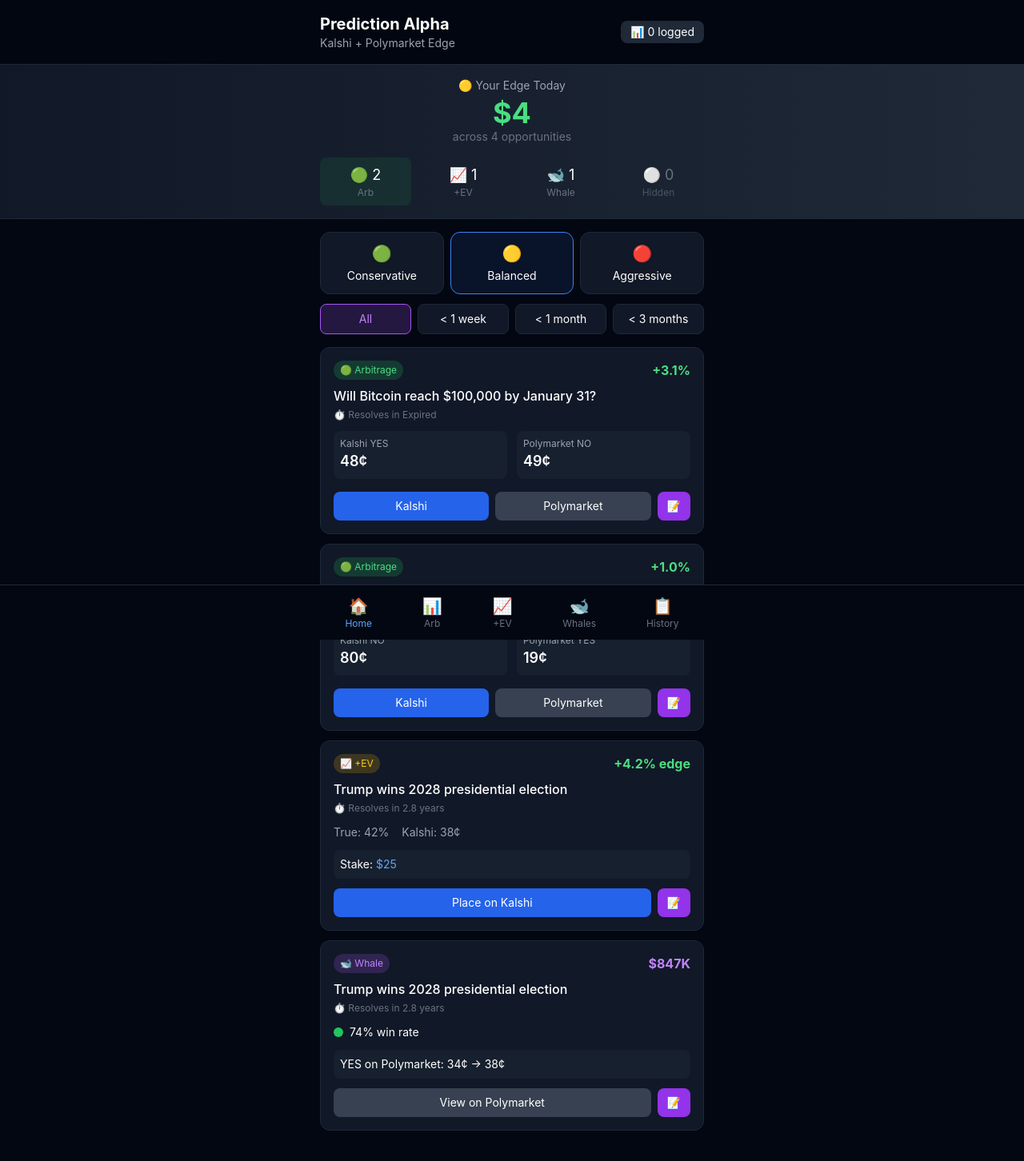
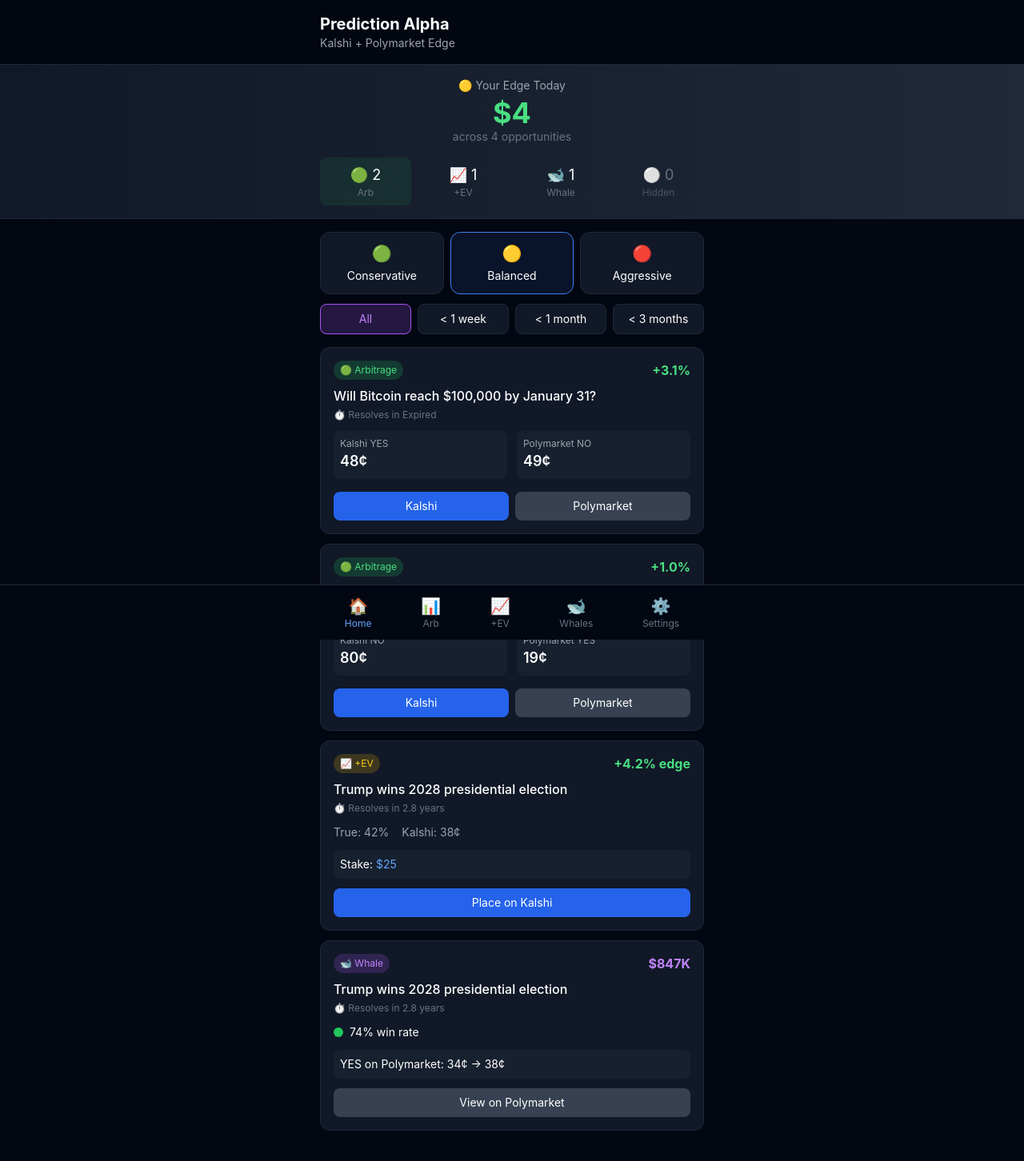
Before and after one commit to vivekgirotra-dev/prediction-alpha, a Next.js app in the folder web/: page / in a window 1280 px wide. Shown: the top 1452 px of the page at 80% size. Built offline with nearby package versions, Linux system fonts and the light colour scheme.

Commit message:
Move logging to background - invisible to users

```diff
--- a/web/app/page.tsx
+++ b/web/app/page.tsx
@@ -50,8 +50,8 @@
 
 type LoggedOpp = Opportunity & {
   loggedAt: string
+  action: string
   outcome?: 'win' | 'loss' | 'pending'
-  notes?: string
 }
 
 const mockOpportunities: Opportunity[] = [
@@ -67,7 +67,7 @@
     kalshiUrl: 'https://kalshi.com',
     polymarketUrl: 'https://polymarket.com',
     riskLevel: 'conservative',
-    resolvesAt: '2025-01-31',
+    resolvesAt: '2025-02-15',
   },
   {
     id: 'arb-2',
@@ -138,41 +138,33 @@
   return 'long'
 }
 
+// Silent background logging
+function logToStorage(opp: Opportunity, action: string) {
+  try {
+    const saved = localStorage.getItem('prediction-alpha-log')
+    const logs: LoggedOpp[] = saved ? JSON.parse(saved) : []
+    const logged: LoggedOpp = { ...opp, loggedAt: new Date().toISOString(), action, outcome: 'pending' }
+    logs.push(logged)
+    localStorage.setItem('prediction-alpha-log', JSON.stringify(logs))
+    console.log('[Prediction Alpha] Logged:', opp.title, action)
+  } catch (e) {
+    console.error('[Prediction Alpha] Log failed:', e)
+  }
+}
+
 export default function Home() {
   const [riskProfile, setRiskProfile] = useState<'conservative' | 'balanced' | 'aggressive'>('balanced')
   const [durationFilter, setDurationFilter] = useState<'all' | 'week' | 'month' | 'quarter'>('all')
-  const [loggedOpps, setLoggedOpps] = useState<LoggedOpp[]>([])
-  const [showHistory, setShowHistory] = useState(false)
 
-  useEffect(() => {
-    const saved = localStorage.getItem('prediction-alpha-log')
-    if (saved) setLoggedOpps(JSON.parse(saved))
-  }, [])
-
-  const saveLog = (opps: LoggedOpp[]) => {
-    localStorage.setItem('prediction-alpha-log', JSON.stringify(opps))
-    setLoggedOpps(opps)
+  const handleAction = (opp: Opportunity, action: string, url: string) => {
+    logToStorage(opp, action)
+    window.open(url, '_blank')
   }
 
-  const logOpportunity = (opp: Opportunity) => {
-    const logged: LoggedOpp = { ...opp, loggedAt: new Date().toISOString(), outcome: 'pending' }
-    const updated = [...loggedOpps, logged]
-    saveLog(updated)
-  }
-
-  const updateOutcome = (id: string, outcome: 'win' | 'loss') => {
-    const updated = loggedOpps.map(o => o.id === id && o.loggedAt ? { ...o, outcome } : o)
-    saveLog(updated)
-  }
-
-  const isLogged = (id: string) => loggedOpps.some(o => o.id === id)
-
   const filteredOpportunities = mockOpportunities.filter(opp => {
-    // Risk filter
     if (riskProfile === 'conservative' && opp.riskLevel !== 'conservative') return false
     if (riskProfile === 'balanced' && opp.riskLevel === 'aggressive') return false
 
-    // Duration filter
     if (durationFilter !== 'all') {
       const cat = getDurationCategory(opp.resolvesAt)
       if (durationFilter === 'week' && cat !== 'week') return false
@@ -193,95 +185,12 @@
   const whaleCount = filteredOpportunities.filter(o => o.type === 'whale').length
   const riskEmoji = { conservative: '🟢', balanced: '🟡', aggressive: '🔴' }
 
-  const stats = {
-    total: loggedOpps.length,
-    wins: loggedOpps.filter(o => o.outcome === 'win').length,
-    losses: loggedOpps.filter(o => o.outcome === 'loss').length,
-    pending: loggedOpps.filter(o => o.outcome === 'pending').length,
-  }
-  const hitRate = stats.wins + stats.losses > 0 ? ((stats.wins / (stats.wins + stats.losses)) * 100).toFixed(0) : '-'
-
-  if (showHistory) {
-    return (
-      <main className="min-h-screen pb-20">
-        <header className="sticky top-0 z-50 bg-gray-950/90 backdrop-blur-sm border-b border-gray-800">
-          <div className="max-w-lg mx-auto px-4 py-4 flex justify-between items-center">
-            <div>
-              <h1 className="text-xl font-bold">Trade History</h1>
-              <p className="text-sm text-gray-400">Your logged opportunities</p>
-            </div>
-            <button onClick={() => setShowHistory(false)} className="text-blue-400">← Back</button>
-          </div>
-        </header>
-
-        <div className="max-w-lg mx-auto px-4 py-4">
-          <div className="grid grid-cols-4 gap-2 mb-6 text-center">
-            <div className="bg-gray-900 rounded-lg p-3">
-              <div className="text-2xl font-bold">{stats.total}</div>
-              <div className="text-xs text-gray-500">Logged</div>
-            </div>
-            <div className="bg-gray-900 rounded-lg p-3">
-              <div className="text-2xl font-bold text-green-400">{stats.wins}</div>
-              <div className="text-xs text-gray-500">Wins</div>
-            </div>
-            <div className="bg-gray-900 rounded-lg p-3">
-              <div className="text-2xl font-bold text-red-400">{stats.losses}</div>
-              <div className="text-xs text-gray-500">Losses</div>
-            </div>
-            <div className="bg-gray-900 rounded-lg p-3">
-              <div className="text-2xl font-bold text-blue-400">{hitRate}%</div>
-              <div className="text-xs text-gray-500">Hit Rate</div>
-            </div>
-          </div>
-
-          <div className="space-y-3">
-            {loggedOpps.length === 0 ? (
-              <div className="text-center text-gray-500 py-8">No logged opportunities yet</div>
-            ) : (
-              loggedOpps.slice().reverse().map((opp, i) => (
-                <div key={`${opp.id}-${i}`} className="bg-gray-900 rounded-xl p-4 border border-gray-800">
-                  <div className="flex justify-between items-start mb-2">
-                    <span className={`px-2 py-1 rounded-full text-xs ${
-                      opp.outcome === 'win' ? 'bg-green-500/20 text-green-400' :
-                      opp.outcome === 'loss' ? 'bg-red-500/20 text-red-400' :
-                      'bg-yellow-500/20 text-yellow-400'
-                    }`}>
-                      {opp.outcome === 'pending' ? '⏳ Pending' : opp.outcome === 'win' ? '✅ Win' : '❌ Loss'}
-                    </span>
-                    <span className="text-xs text-gray-500">{new Date(opp.loggedAt).toLocaleDateString()}</span>
-                  </div>
-                  <h3 className="font-medium mb-2">{opp.title}</h3>
-                  <div className="text-sm text-gray-400 mb-3">
-                    {opp.type === 'arbitrage' && `Arbitrage +${(opp as ArbitrageOpp).profitPct.toFixed(1)}%`}
-                    {opp.type === 'ev' && `+EV ${(opp as EvOpp).edgePct.toFixed(1)}% edge`}
-                    {opp.type === 'whale' && `Whale $${((opp as WhaleOpp).amount/1000).toFixed(0)}K`}
-                  </div>
-                  {opp.outcome === 'pending' && (
-                    <div className="flex gap-2">
-                      <button onClick={() => updateOutcome(opp.id, 'win')} className="flex-1 py-2 bg-green-600 rounded-lg text-sm">✅ Won</button>
-                      <button onClick={() => updateOutcome(opp.id, 'loss')} className="flex-1 py-2 bg-red-600 rounded-lg text-sm">❌ Lost</button>
-                    </div>
-                  )}
-                </div>
-              ))
-            )}
-          </div>
-        </div>
-      </main>
-    )
-  }
-
   return (
     <main className="min-h-screen pb-20">
       <header className="sticky top-0 z-50 bg-gray-950/90 backdrop-blur-sm border-b border-gray-800">
-        <div className="max-w-lg mx-auto px-4 py-4 flex justify-between items-center">
-          <div>
-            <h1 className="text-xl font-bold">Prediction Alpha</h1>
-            <p className="text-sm text-gray-400">Kalshi + Polymarket Edge</p>
-          </div>
-          <button onClick={() => setShowHistory(true)} className="text-sm bg-gray-800 px-3 py-1 rounded-lg">
-            📊 {stats.total} logged
-          </button>
+        <div className="max-w-lg mx-auto px-4 py-4">
+          <h1 className="text-xl font-bold">Prediction Alpha</h1>
+          <p className="text-sm text-gray-400">Kalshi + Polymarket Edge</p>
         </div>
       </header>
 
@@ -359,12 +268,8 @@
                   </div>
                 </div>
                 <div className="flex gap-2">
-                  <a href={opp.kalshiUrl} target="_blank" className="flex-1 text-center py-2 bg-blue-600 rounded-lg text-sm">Kalshi</a>
-                  <a href={opp.polymarketUrl} target="_blank" className="flex-1 text-center py-2 bg-gray-700 rounded-lg text-sm">Polymarket</a>
-                  <button onClick={() => logOpportunity(opp)} disabled={isLogged(opp.id)}
-                    className={`px-3 py-2 rounded-lg text-sm ${isLogged(opp.id) ? 'bg-gray-800 text-gray-500' : 'bg-purple-600'}`}>
-                    {isLogged(opp.id) ? '✓' : '📝'}
-                  </button>
+                  <button onClick={() => handleAction(opp, 'kalshi', opp.kalshiUrl)} className="flex-1 text-center py-2 bg-blue-600 hover:bg-blue-700 rounded-lg text-sm">Kalshi</button>
+                  <button onClick={() => handleAction(opp, 'polymarket', opp.polymarketUrl)} className="flex-1 text-center py-2 bg-gray-700 hover:bg-gray-600 rounded-lg text-sm">Polymarket</button>
                 </div>
               </>
             )}
@@ -381,13 +286,7 @@
                   <span className="text-gray-400 ml-4">{opp.platform}: {(opp.price * 100).toFixed(0)}¢</span>
                 </div>
                 {opp.recommendedStake && <div className="bg-gray-800/50 rounded-lg p-2 mb-3 text-sm">Stake: <span className="text-blue-400">${opp.recommendedStake}</span></div>}
-                <div className="flex gap-2">
-                  <a href={opp.url} target="_blank" className="flex-1 text-center py-2 bg-blue-600 rounded-lg text-sm">Place on {opp.platform}</a>
-                  <button onClick={() => logOpportunity(opp)} disabled={isLogged(opp.id)}
-                    className={`px-3 py-2 rounded-lg text-sm ${isLogged(opp.id) ? 'bg-gray-800 text-gray-500' : 'bg-purple-600'}`}>
-                    {isLogged(opp.id) ? '✓' : '📝'}
-                  </button>
-                </div>
+                <button onClick={() => handleAction(opp, opp.platform.toLowerCase(), opp.url)} className="w-full text-center py-2 bg-blue-600 hover:bg-blue-700 rounded-lg text-sm">Place on {opp.platform}</button>
               </>
             )}
             {opp.type === 'whale' && (
@@ -405,13 +304,7 @@
                 <div className="bg-gray-800/50 rounded-lg p-2 mb-3 text-sm">
                   {opp.side} on {opp.platform}: {(opp.priceBefore * 100).toFixed(0)}¢ → {(opp.priceAfter * 100).toFixed(0)}¢
                 </div>
-                <div className="flex gap-2">
-                  <a href={opp.url} target="_blank" className="flex-1 text-center py-2 bg-gray-700 rounded-lg text-sm">View on {opp.platform}</a>
-                  <button onClick={() => logOpportunity(opp)} disabled={isLogged(opp.id)}
-                    className={`px-3 py-2 rounded-lg text-sm ${isLogged(opp.id) ? 'bg-gray-800 text-gray-500' : 'bg-purple-600'}`}>
-                    {isLogged(opp.id) ? '✓' : '📝'}
-                  </button>
-                </div>
+                <button onClick={() => handleAction(opp, opp.platform.toLowerCase(), opp.url)} className="w-full text-center py-2 bg-gray-700 hover:bg-gray-600 rounded-lg text-sm">View on {opp.platform}</button>
               </>
             )}
           </div>
@@ -424,7 +317,7 @@
           <button className="text-gray-500 text-center"><span className="text-xl">📊</span><div className="text-xs">Arb</div></button>
           <button className="text-gray-500 text-center"><span className="text-xl">📈</span><div className="text-xs">+EV</div></button>
           <button className="text-gray-500 text-center"><span className="text-xl">🐋</span><div className="text-xs">Whales</div></button>
-          <button onClick={() => setShowHistory(true)} className="text-gray-500 text-center"><span className="text-xl">📋</span><div className="text-xs">History</div></button>
+          <button className="text-gray-500 text-center"><span className="text-xl">⚙️</span><div className="text-xs">Settings</div></button>
         </div>
       </nav>
     </main>
```
